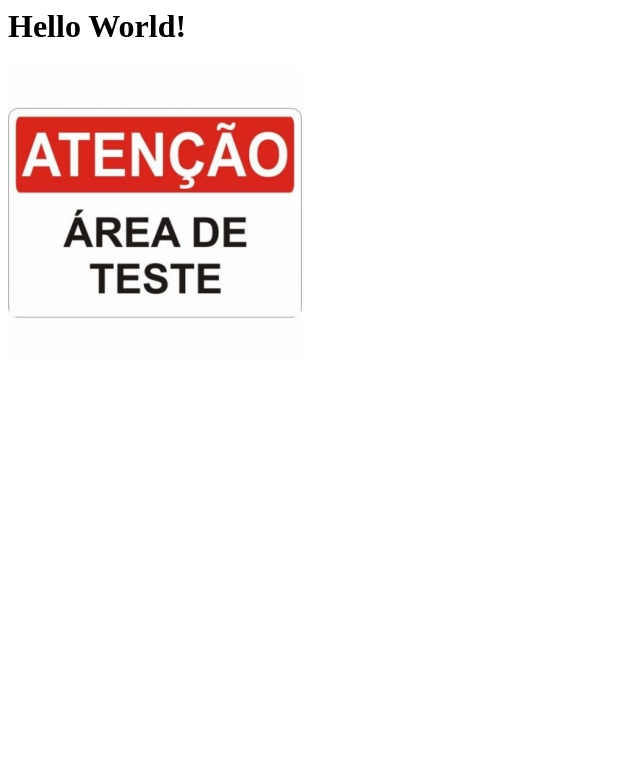
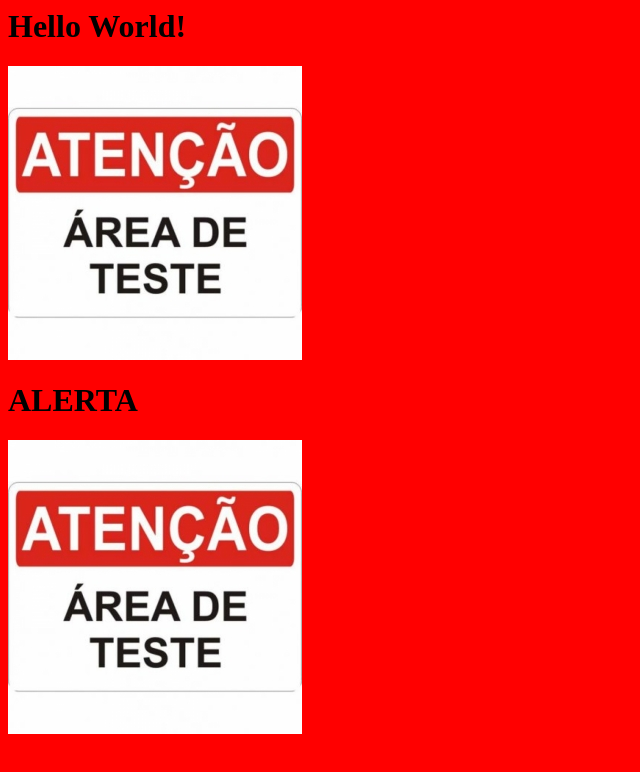
Before and after one commit to silasiub/html, a plain HTML site: page index.html in a window 1280 px wide. Shown: the whole page, without its empty margins (0-640 px from the left). Drawn offline with Linux system fonts and the light colour scheme.

Commit message:
Update index.html

```diff
--- a/index.html
+++ b/index.html
@@ -1,2 +1,15 @@
+<html>
+<head>
+  <style>
+    body{
+      background-color: red;
+    }
+  </style>
+</head>
+<body>
 <h1>Hello World!</h1>
 <img src='atencao-teste.jpg'>
+<h1>ALERTA</h1>
+<img src='atencao-teste.jpg'>
+  </body>
+</html>
```
